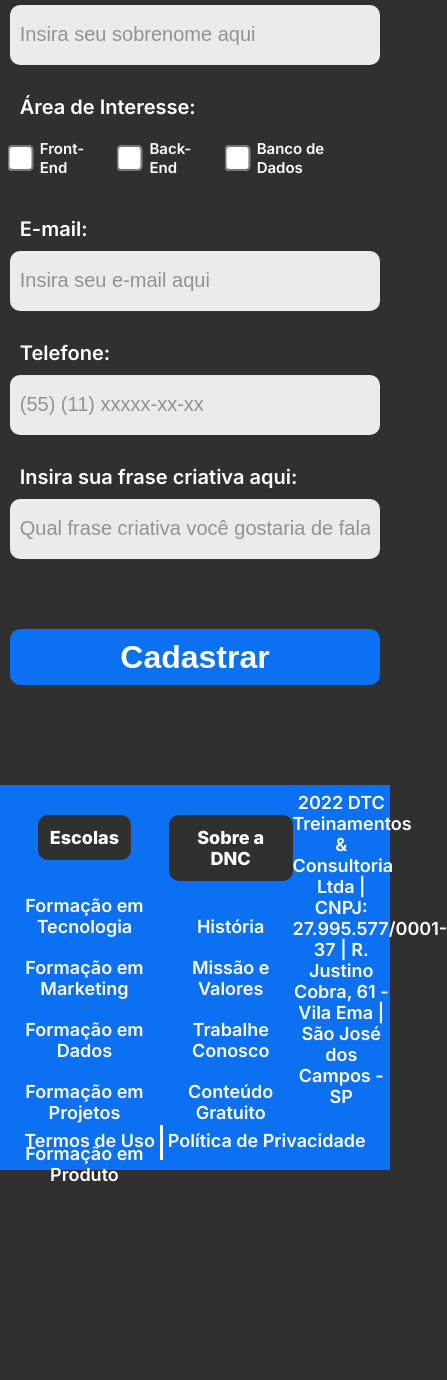
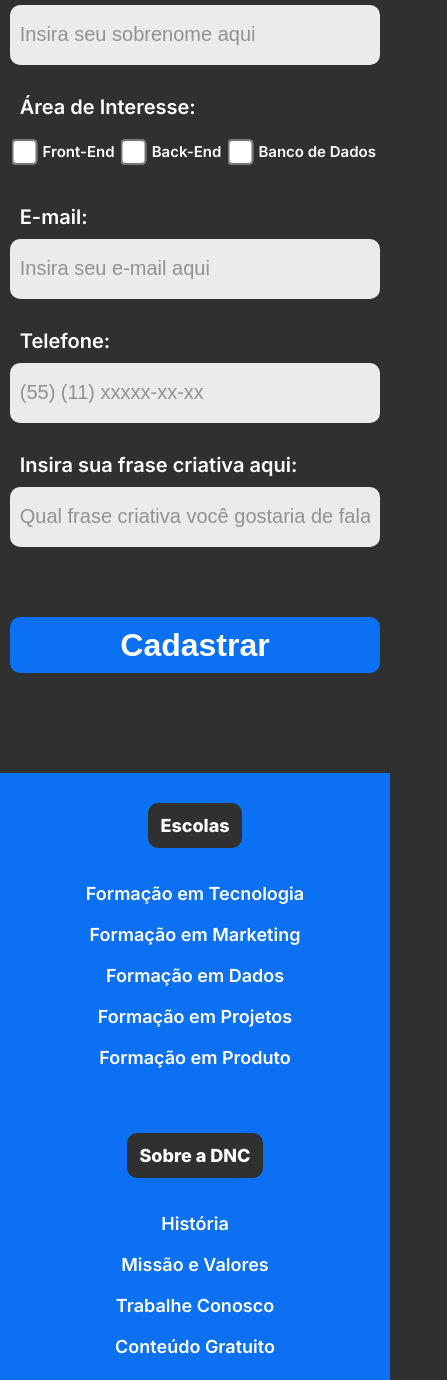
Before and after one commit to gurila11/bootcampdnc, a plain HTML site: page index.html in a window 390 px wide. Shown: the part 1100-2480 px from the top of the page, 447 px wide, since content can reach past the window. Before the commit the page ends 2305 px from the top, so only its background shows below. Drawn offline with Linux system fonts and the light colour scheme.

Commit message:
add media query no footer

```diff
--- a/style.css
+++ b/style.css
@@ -290,6 +290,17 @@ body{
 
     .checkbox-itens label{
         font-size: 15px;
+        margin: 0%;
+    }
 
+    /*Footer*/
+
+    footer .linha1{
+        flex-direction: column ;
+    }
+
+    footer .endereco{
+        width: 95%;
+        margin-bottom: 20px;
     }
 }
```
